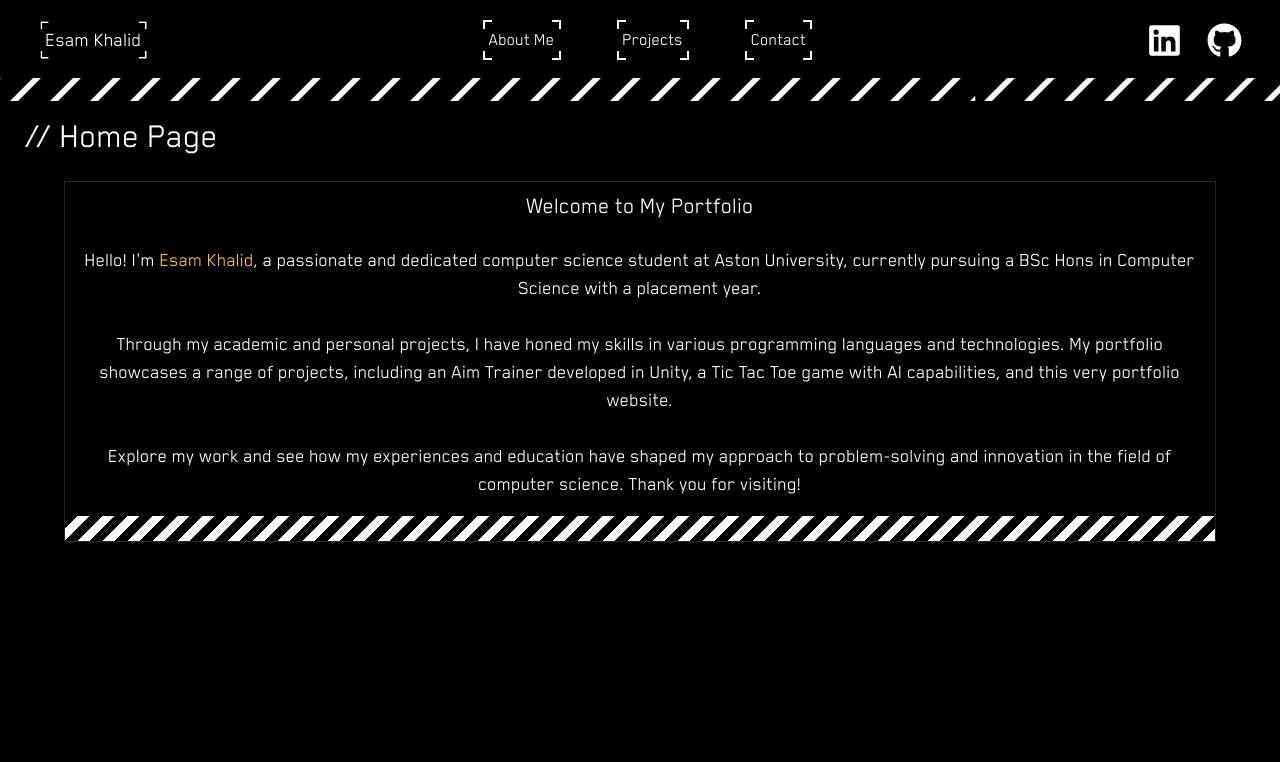
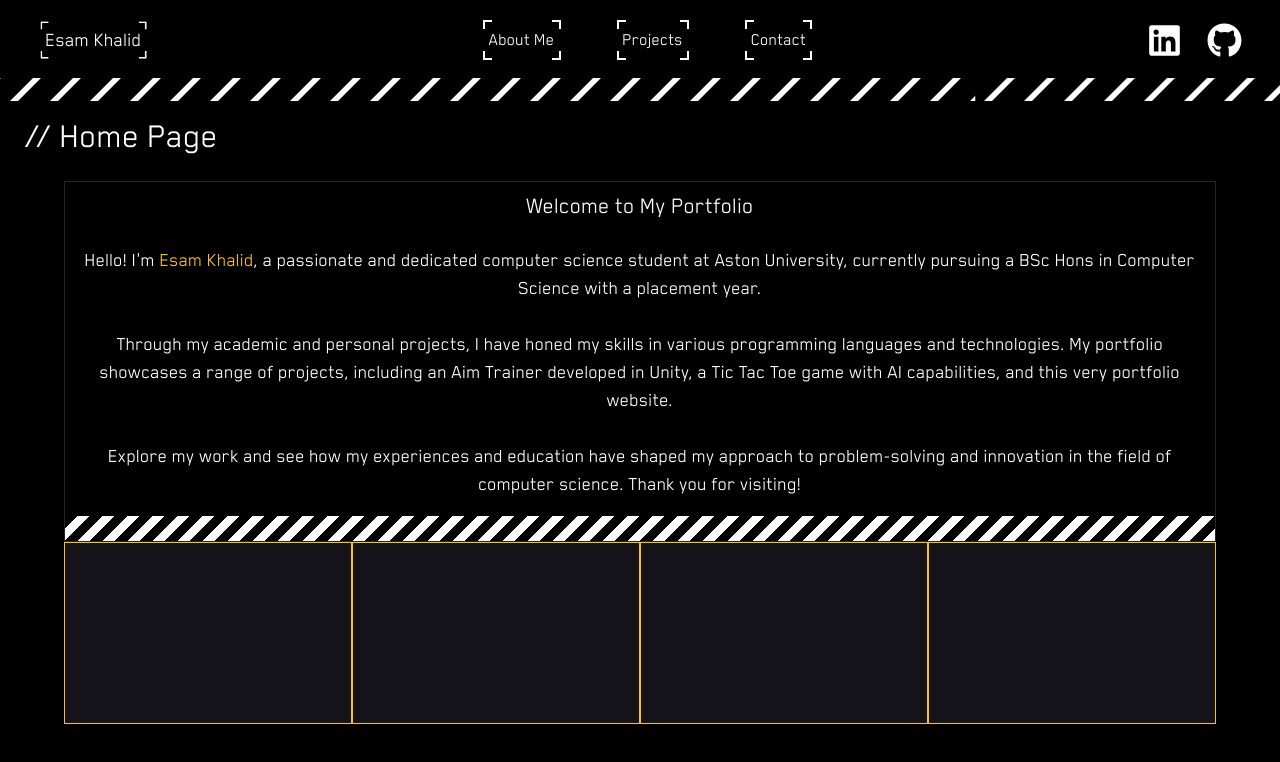
Before and after one commit to EsamKhalid/portfolio-website-v2, a Next.js app: page / in a window 1280 px wide. Shown: the top 762 px of the page. Built offline with nearby package versions, Linux system fonts and the light colour scheme.

Commit message:
added project flex, need to work on styling/sizing

```diff
--- a/app/globals.css
+++ b/app/globals.css
@@ -240,4 +240,9 @@
   }
 }
 
+.projectFlex {
+  transition: 200ms ease-in-out;
+  @apply hover:flex-[6] hover:cursor-pointer
 }
+
+}
--- a/app/page.tsx
+++ b/app/page.tsx
@@ -52,6 +52,12 @@
                 field of computer science. Thank you for visiting!
               </p>
             </SectionBorderLines>
+            <div className="flex w-full h-[50%]">
+              <div className="size-full bg-jms-blue border border-cybpnk-ylw2 flex-1 projectFlex"></div>
+              <div className="size-full bg-jms-blue border border-cybpnk-ylw2 flex-1 projectFlex"></div>
+              <div className="size-full bg-jms-blue border border-cybpnk-ylw2 flex-1 projectFlex"></div>
+              <div className="size-full bg-jms-blue border border-cybpnk-ylw2 flex-1 projectFlex"></div>
+            </div>
           </div>
         </div>
       </div>
```
